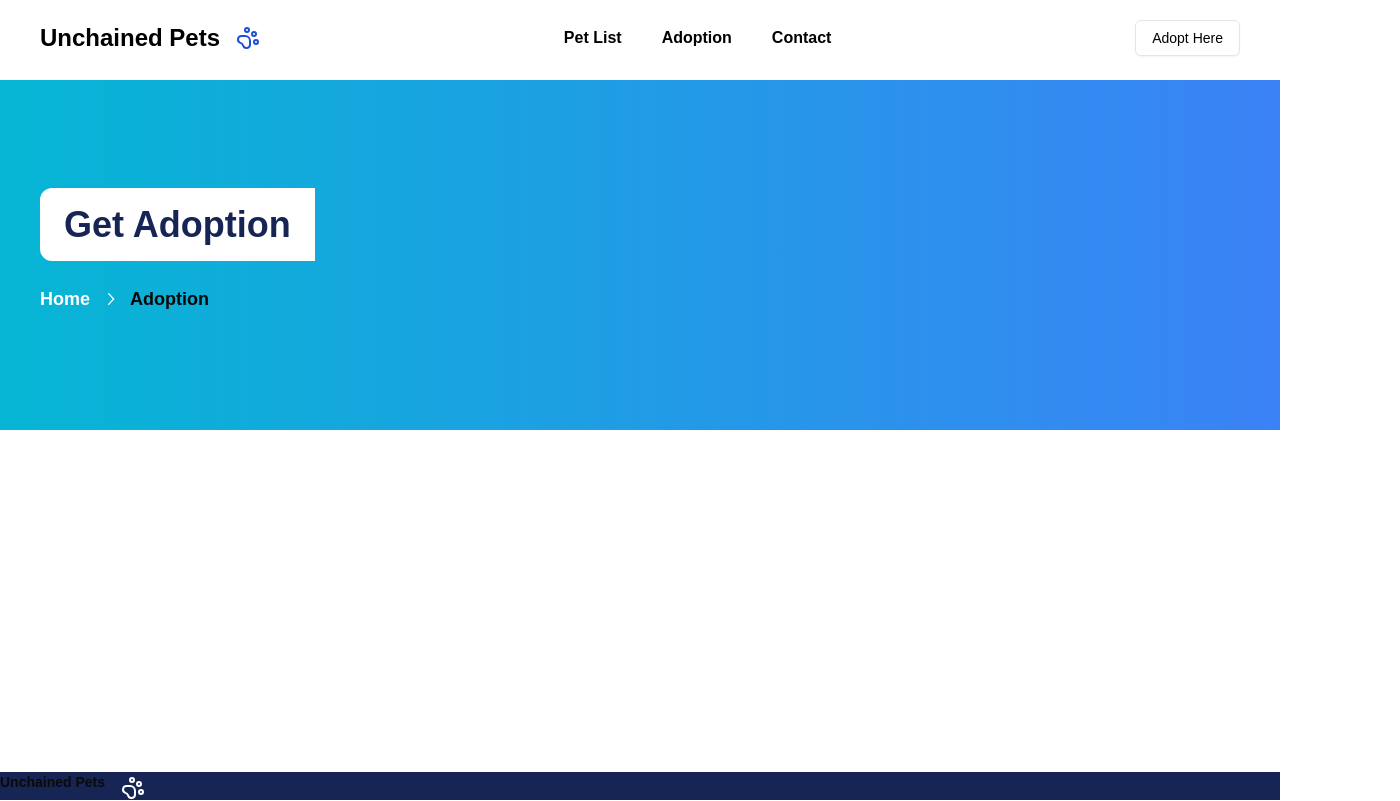
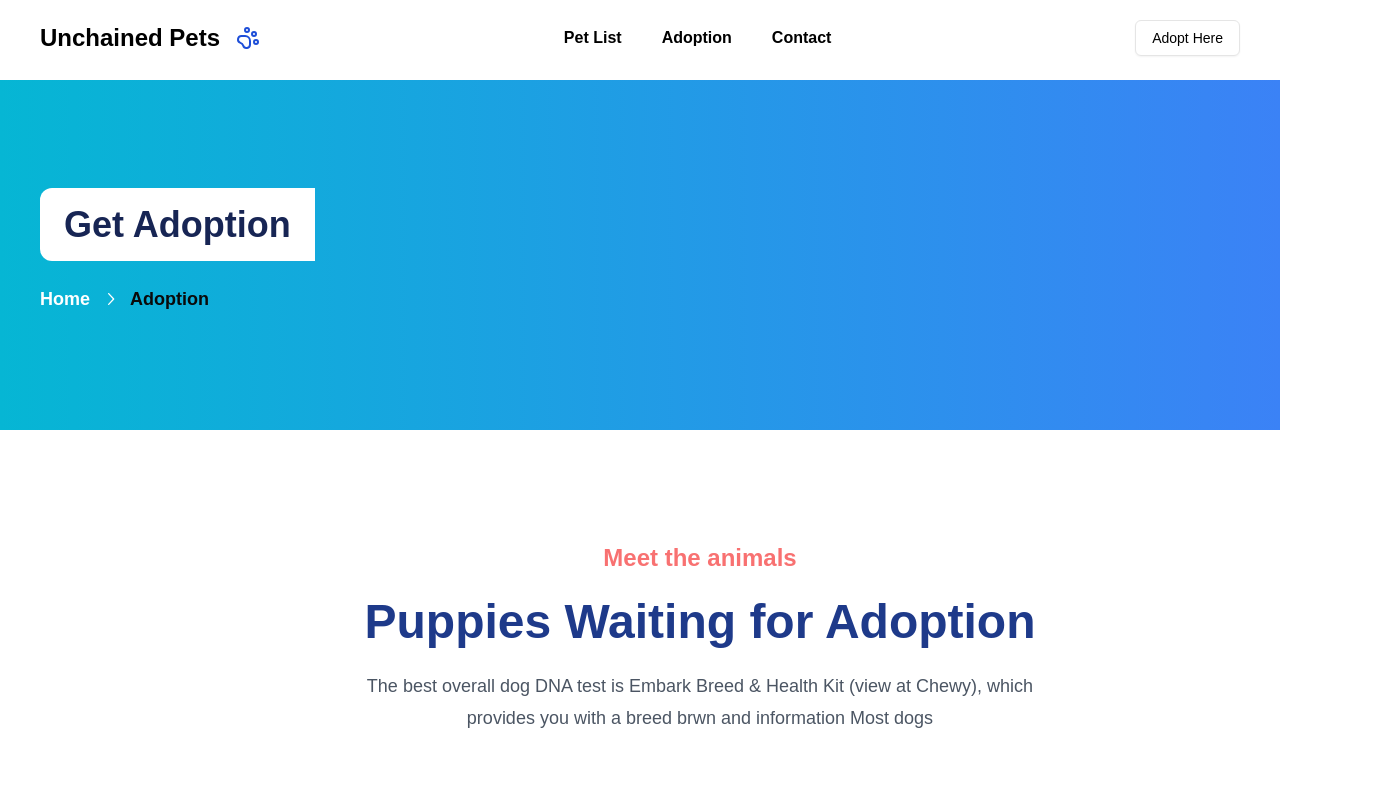
Before and after one commit to Unchained-Pets/dexpet-front-end, a Next.js app: page /adoption in a window 1280 px wide. Shown: the top 801 px of the page, 1400 px wide, since content can reach past the window. Built offline with nearby package versions, Linux system fonts and the light colour scheme.

Commit message:
hero set up

```diff
--- a/app/adoption/page.tsx
+++ b/app/adoption/page.tsx
@@ -1,10 +1,11 @@
 import React from 'react';
-import { PageHero } from "@/app/components"
+import { PageHero, AdoptionIntro } from "@/app/components"
 
 const Adoption = () => {
   return (
-    <div>
+    <div className=''>
       <PageHero pageTitle='Get Adoption' prev='Home' prevUrl='/' currentPage='Adoption' />
+      <AdoptionIntro />
     </div>
   )
 }
--- /dev/null
+++ b/app/components/AdoptionIntro.tsx
@@ -0,0 +1,12 @@
+
+const AdoptionIntro = () => (
+    <section className='flex flex-col space-y-3 md:space-y-4 justify-center items-center w-full lg:w-[1260px] xl:w-[1400px] py-14 md:py-28'>
+        <span>
+         <h4 className='text-red-400 text-lg md:text-2xl font-semibold'>Meet the animals</h4>
+        </span>
+        <h2 className='text-2xl md:text-5xl font-bold text-blue-900 text-center md:py-2'>Puppies Waiting for Adoption</h2>
+        <p className='text-gray-600 text-sm md:text-lg text-center leading-5 md:leading-8 w-full px-10 md:w-[800px]'>The best overall dog DNA test is Embark Breed & Health Kit (view at Chewy), which provides you with a breed brwn and information Most dogs</p>
+  </section>
+)
+
+export default AdoptionIntro
--- a/app/components/index.ts
+++ b/app/components/index.ts
@@ -3,3 +3,4 @@ export { default as Footer } from "./Footer"
 export { default as Navbar } from "./Navbar"
 export { default as Hero } from "./Hero"
 export { default as PageHero } from "./PageHero"
+export { default as AdoptionIntro } from "./AdoptionIntro"
```
